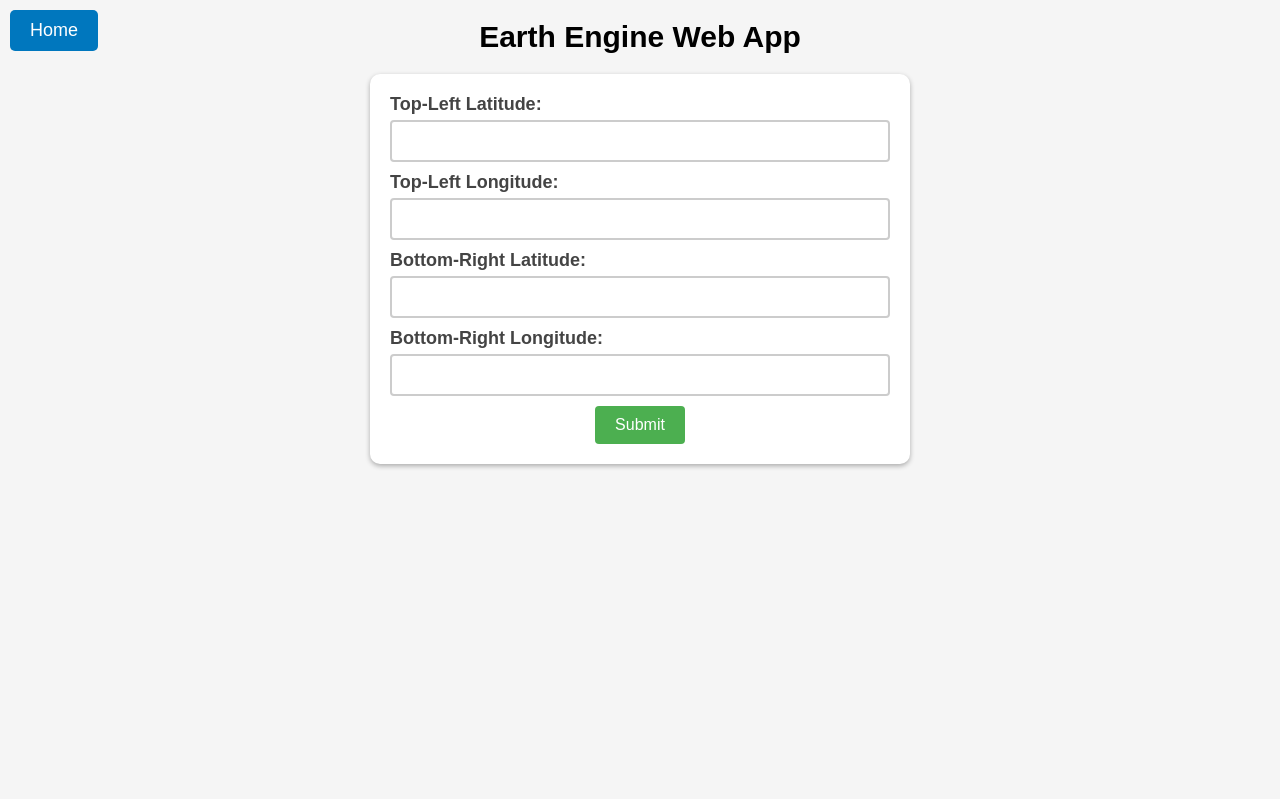
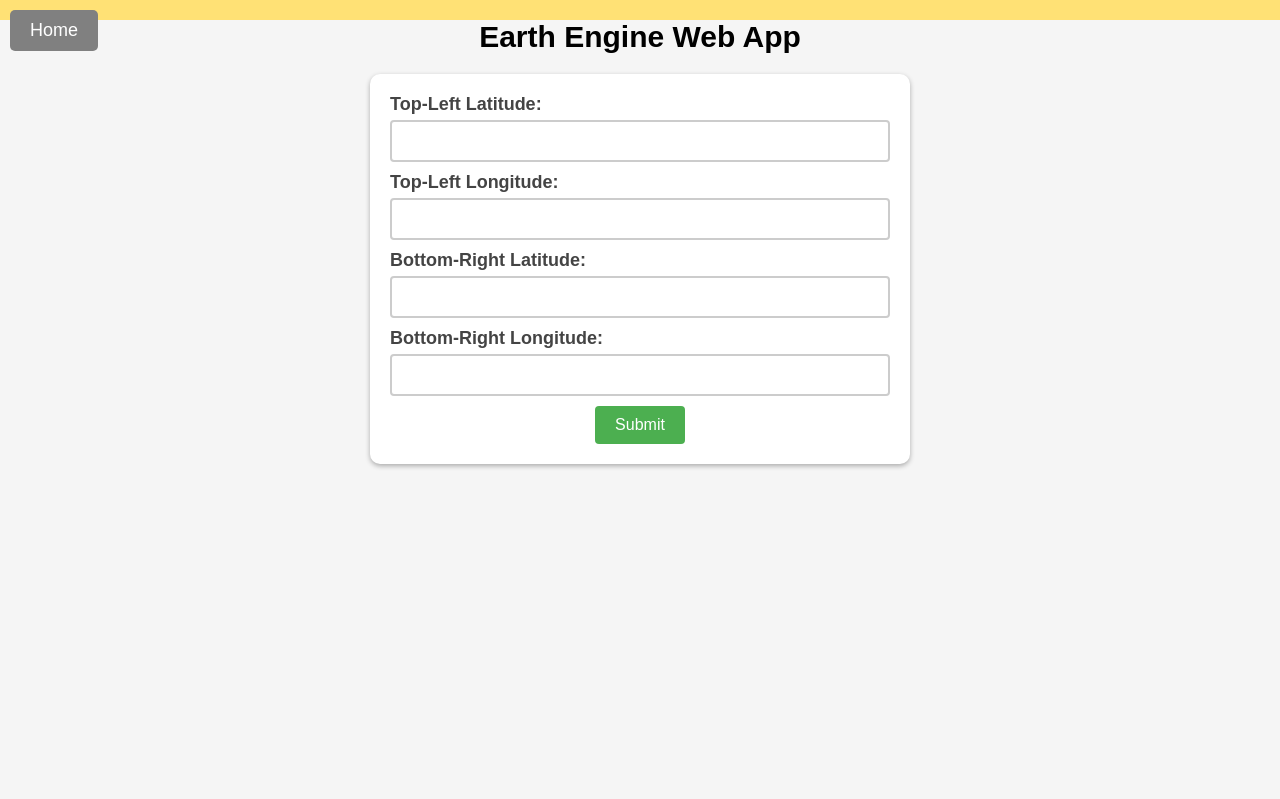
Before and after one commit to myj-nikhil/earth-engine, a Flask app: page /diagonal-coordinates in a window 1280 px wide. Shown: the top 799 px of the page. Run offline with Flask 2, Linux system fonts and the light colour scheme.

Commit message:
color changes

```diff
--- a/static/css/map.css
+++ b/static/css/map.css
@@ -5,6 +5,10 @@ body {
     padding: 0;
     font-family: Arial, Helvetica, sans-serif;
     font-size: large;
+    /* background-color: yellow; */
+    /* background-color: #ffeeb2; */
+    background-color: hsl(47, 100%, 73%);
+
 }
 
 .container {
@@ -28,7 +32,8 @@ body {
 button {
     font-size: 16px;
     padding: 10px;
-    background-color: hsl(325, 72%, 72%);
+    /* background-color: hsl(325, 72%, 72%); */
+    background-color: grey;
     color: #fff;
     border: none;
     border-radius: 5px;
@@ -65,7 +70,8 @@ table {
     position: absolute;
     top: 10px;
     left: 10px;
-    background-color: #0077be;
+    /* background-color: #0077be; */
+    background-color: grey;
     color: #fff;
     padding: 10px 20px;
     border-radius: 5px;
```
